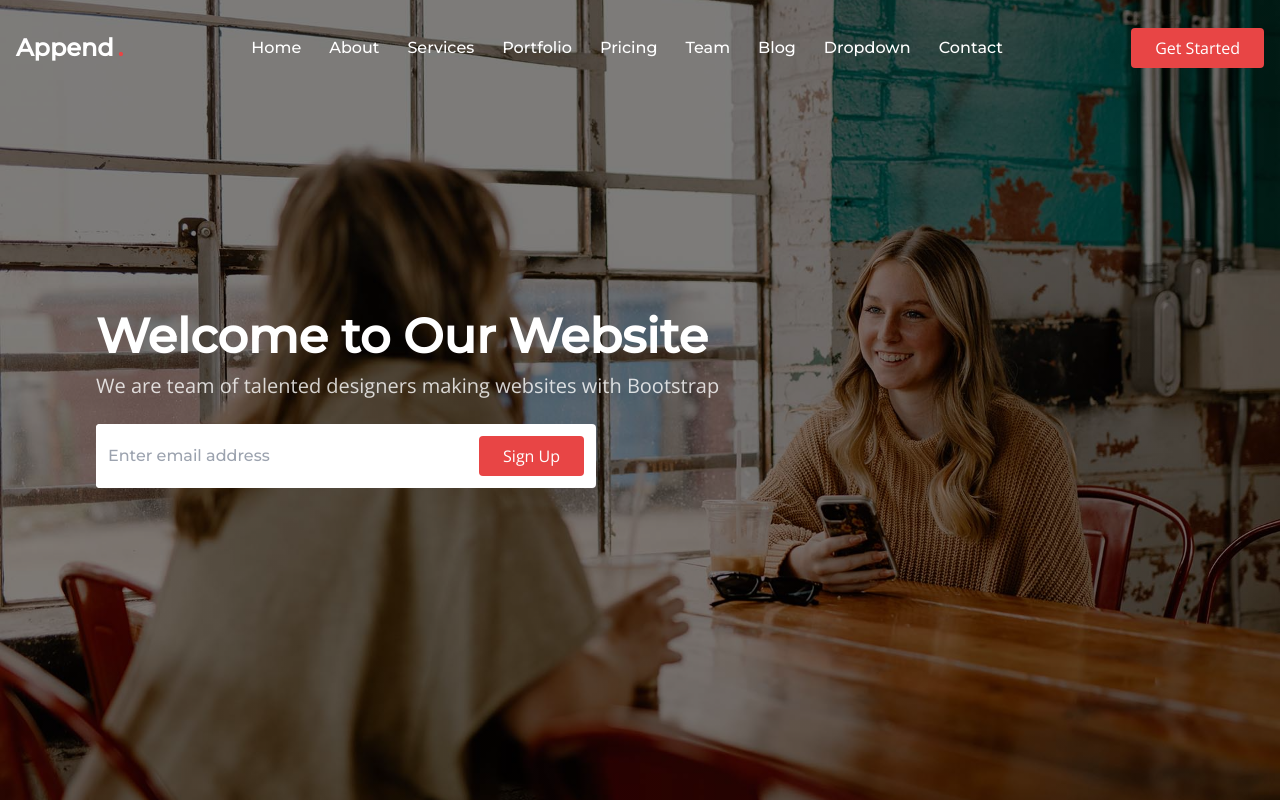
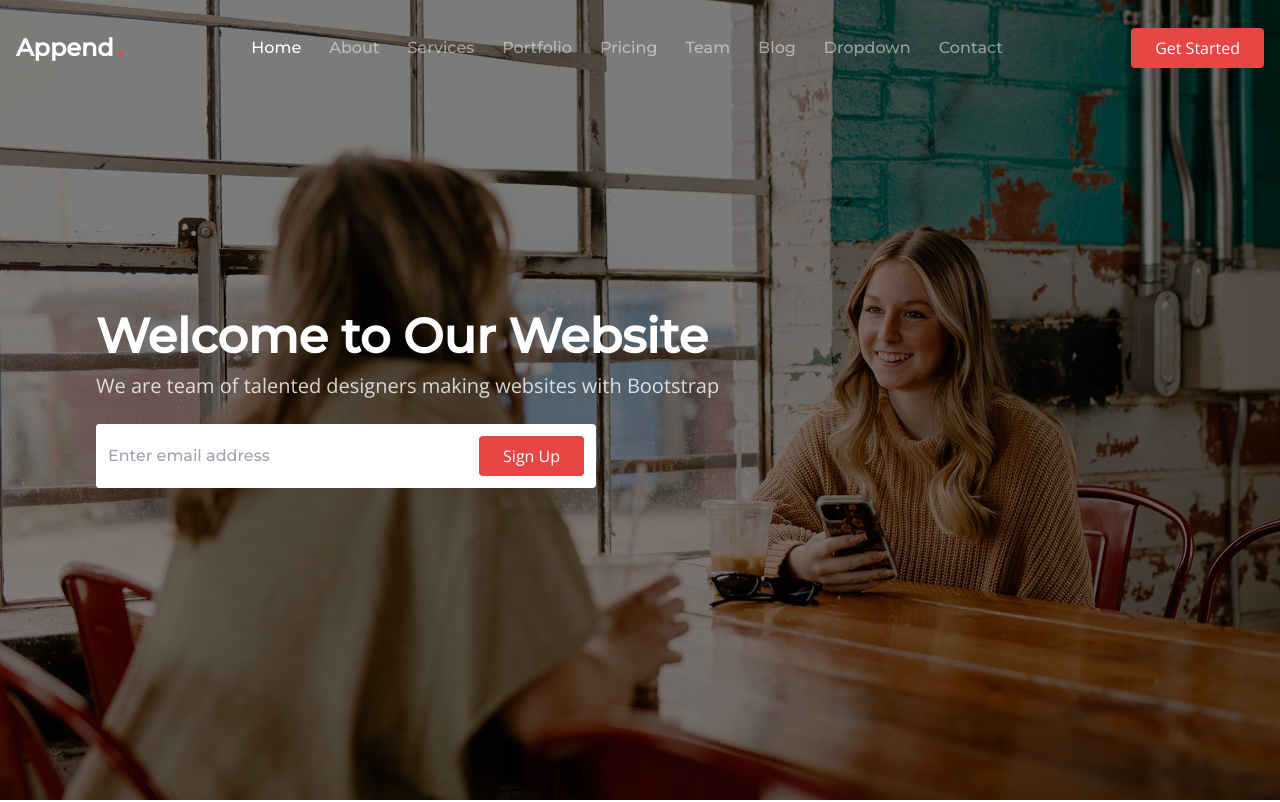
Before and after one commit to dhruv-p-prajapati/append-clone-react-tailwind, a React (Vite) app: page / in a window 1280 px wide. Shown: the top 802 px of the page. Built offline with nearby package versions, Linux system fonts and the light colour scheme.

Commit message:
[FEAT]: add link navigation in navbar

```diff
--- a/package.json
+++ b/package.json
@@ -12,11 +12,14 @@
   "dependencies": {
     "react": "^18.3.1",
     "react-dom": "^18.3.1",
-    "react-icons": "^5.2.1"
+    "react-icons": "^5.2.1",
+    "react-router-dom": "^6.24.0",
+    "react-scroll": "^1.9.0"
   },
   "devDependencies": {
     "@types/react": "^18.3.3",
     "@types/react-dom": "^18.3.0",
+    "@types/react-scroll": "^1.8.10",
     "@typescript-eslint/eslint-plugin": "^7.13.1",
     "@typescript-eslint/parser": "^7.13.1",
     "@vitejs/plugin-react": "^4.3.1",
--- a/src/components/Navbar.tsx
+++ b/src/components/Navbar.tsx
@@ -2,17 +2,34 @@ import { useEffect, useState } from "react";
 import Button from "./Button";
 import { GiHamburgerMenu } from "react-icons/gi";
 import { IoMdClose } from "react-icons/io";
+import { Link } from "react-scroll";
 
-const NavLinks: string[] = [
-  "Home",
-  "About",
-  "Services",
-  "Portfolio",
-  "Pricing",
-  "Team",
-  "Blog",
-  "Dropdown",
-  "Contact",
+export enum NavLinkSlugs {
+  HOME = "home",
+  ABOUT = "about",
+  SERVICES = "services",
+  PORTFOLIO = "portfolio",
+  PRICING = "pricing",
+  TEAM = "team",
+  BLOG = "blog",
+  CONTACT = "contact",
+}
+
+interface INavLinkItem {
+  title: string;
+  slug: string;
+}
+
+const NavLinkItems: INavLinkItem[] = [
+  { title: "Home", slug: NavLinkSlugs.HOME },
+  { title: "About", slug: NavLinkSlugs.ABOUT },
+  { title: "Services", slug: NavLinkSlugs.SERVICES },
+  { title: "Portfolio", slug: NavLinkSlugs.PORTFOLIO },
+  { title: "Pricing", slug: NavLinkSlugs.PRICING },
+  { title: "Team", slug: NavLinkSlugs.TEAM },
+  { title: "Blog", slug: NavLinkSlugs.BLOG },
+  { title: "Dropdown", slug: "" },
+  { title: "Contact", slug: NavLinkSlugs.CONTACT },
 ];
 
 const Navbar = () => {
@@ -67,15 +84,29 @@ const Navbar = () => {
       <div className="">
         <ul
           className={`sm:text-default ${
-            isScrolled ? "" : "xl2:text-white"
+            isScrolled ? "" : "xl2:text-[#ffffff80]"
           } xl2:flex ${
             open
               ? "bg-white flex flex-col gap-5 absolute w-[90vw] h-screen top-16 items-start -translate-x-1/2 left-1/2 rounded p-4 z-40"
               : "hidden gap-7"
           }`}
         >
-          {NavLinks.map((navLink) => {
-            return <li onClick={toggleNavbar}>{navLink}</li>;
+          {NavLinkItems.map((navLinkItem: INavLinkItem) => {
+            return (
+              <Link
+                key={navLinkItem.title}
+                to={navLinkItem.slug}
+                smooth
+                duration={500}
+                className="cursor-pointer"
+                spy
+                activeClass={`${
+                  isScrolled ? "text-accent" : "sm:text-accent xl2:text-white"
+                }`}
+              >
+                <li onClick={toggleNavbar}>{navLinkItem.title}</li>
+              </Link>
+            );
           })}
         </ul>
       </div>
--- a/src/index.css
+++ b/src/index.css
@@ -22,6 +22,7 @@
   margin-right: auto;
 }
 
+
 @media screen and (max-width: 768px) {
   .container {
     width: 90%;
--- a/src/main.tsx
+++ b/src/main.tsx
@@ -1,10 +1,13 @@
-import React from 'react'
-import ReactDOM from 'react-dom/client'
-import App from './App.tsx'
-import './index.css'
+import React from "react";
+import ReactDOM from "react-dom/client";
+import App from "./App.tsx";
+import "./index.css";
+import { BrowserRouter } from "react-router-dom";
 
-ReactDOM.createRoot(document.getElementById('root')!).render(
+ReactDOM.createRoot(document.getElementById("root")!).render(
   <React.StrictMode>
-    <App />
-  </React.StrictMode>,
-)
+    <BrowserRouter>
+      <App />
+    </BrowserRouter>
+  </React.StrictMode>
+);
--- a/src/pages/About/AboutPage.tsx
+++ b/src/pages/About/AboutPage.tsx
@@ -6,6 +6,7 @@ import {
   BsGraphUpArrow,
   BsArrowRight,
 } from "react-icons/bs";
+import { NavLinkSlugs } from "../../components/Navbar";
 
 interface IAboutCardItem {
   icon: React.ReactNode;
@@ -41,7 +42,7 @@ const AboutCardItems: IAboutCardItem[] = [
 
 const AboutPage = () => {
   return (
-    <div className="bg-aboutBg py-14">
+    <div id={NavLinkSlugs.ABOUT} className="bg-aboutBg py-14">
       <div className="w-screen mx-auto lg:w-[90vw] flex flex-col xl2:flex-row gap-10 items-center">
         {/* About Description */}
         <div className="px-12 basis-5/12">
@@ -71,7 +72,12 @@ const AboutPage = () => {
         {/* About cards */}
         <div className="flex basis-7/12 flex-wrap justify-center gap-5 w-[75vw] md:w-screen">
           {AboutCardItems.map((aboutCardItem: IAboutCardItem) => {
-            return <GenerateAboutCard aboutCardItem={aboutCardItem} />;
+            return (
+              <GenerateAboutCard
+                key={aboutCardItem.title}
+                aboutCardItem={aboutCardItem}
+              />
+            );
           })}
         </div>
       </div>
--- a/src/pages/CompanyLogo/CompanyLogo.tsx
+++ b/src/pages/CompanyLogo/CompanyLogo.tsx
@@ -18,6 +18,7 @@ const CompanyLogo = () => {
       {LogoItems.map((logoItem: ILogoItem) => {
         return (
           <img
+            key={logoItem.src}
             src={logoItem.src}
             alt={logoItem.alt}
             className="w-24 filter grayscale opacity-50 duration-300 hover:grayscale-0 hover:opacity-100"
--- a/src/pages/Home/HomePage.tsx
+++ b/src/pages/Home/HomePage.tsx
@@ -1,8 +1,12 @@
 import Button from "../../components/Button";
+import { NavLinkSlugs } from "../../components/Navbar";
 
 const HomePage = () => {
   return (
-    <div className="h-screen bg-cover bg-center bg-hero-image flex justify-center items-center">
+    <div
+      id={NavLinkSlugs.HOME}
+      className="h-screen bg-cover bg-center bg-hero-image flex justify-center items-center"
+    >
       <div className="w-[95vw] md:w-[85%]">
         <div className="flex flex-col gap-3 items-start">
           <h1 className="text-3xl lg:text-5xl text-white font-bold">
--- a/src/pages/Services/ServicesPage.tsx
+++ b/src/pages/Services/ServicesPage.tsx
@@ -7,6 +7,7 @@ import {
   BsCalendar4Week,
 } from "react-icons/bs";
 import SectionTitle from "../../components/SectionTitle";
+import { NavLinkSlugs } from "../../components/Navbar";
 
 interface IServiceItem {
   icon: React.ReactNode;
@@ -49,7 +50,7 @@ const ServiceItems: IServiceItem[] = [
 
 const ServicesPage = () => {
   return (
-    <div className="py-16">
+    <div id={NavLinkSlugs.SERVICES} className="py-16">
       <SectionTitle
         title="Services"
         desc="Necessitatibus eius consequatur ex aliquid fuga eum quidem sint consectetur velit"
@@ -57,7 +58,12 @@ const ServicesPage = () => {
 
       <div className="grid grid-cols-1 lg:grid-cols-2 gap-10 px-2 md:px-12 lg:px-28">
         {ServiceItems.map((serviceItem: IServiceItem) => {
-          return <GenerateServiceItem serviceItem={serviceItem} />;
+          return (
+            <GenerateServiceItem
+              key={serviceItem.title}
+              serviceItem={serviceItem}
+            />
+          );
         })}
       </div>
     </div>
--- a/src/pages/Stats/StatsPage.tsx
+++ b/src/pages/Stats/StatsPage.tsx
@@ -27,7 +27,12 @@ const StatsPage = () => {
     <div className="bg-stats-image bg-cover bg-center">
       <div className="grid grid-cols-1 gap-y-20 md:grid-cols-2 lg:grid-cols-4 py-40 px-28">
         {StatsItems.map((statsItem: IStatsItem) => {
-          return <GenerateStatsItem statsItem={statsItem} />;
+          return (
+            <GenerateStatsItem
+              key={statsItem.statsTitle}
+              statsItem={statsItem}
+            />
+          );
         })}
       </div>
     </div>
```
Also changed, not shown: 1 other file (tests, documents, lock files or other folders).
